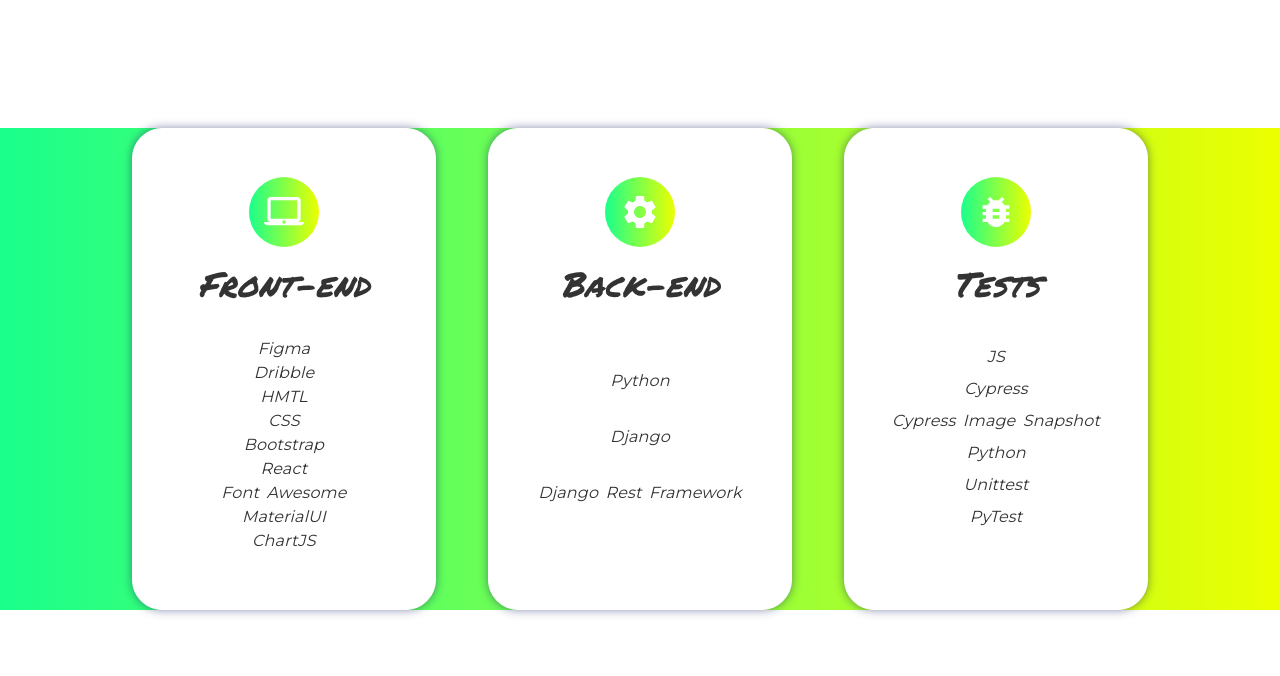
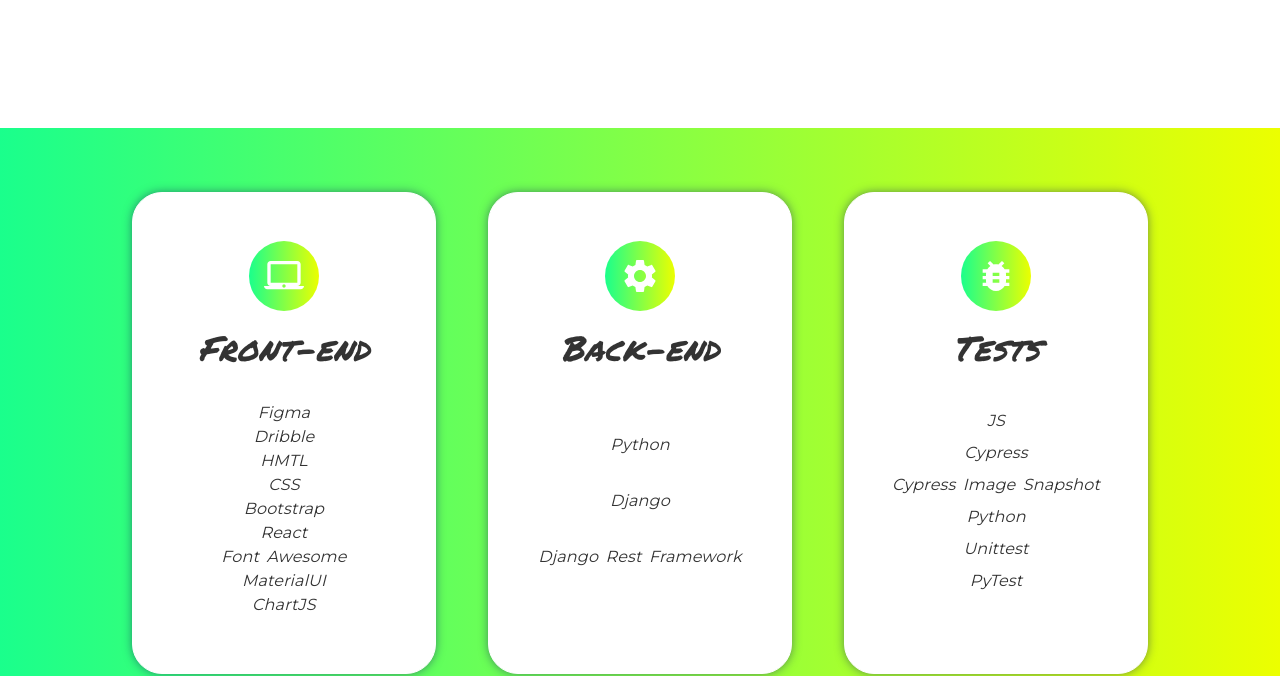
Before and after one commit to manuel12/personal-portfolio-page, a React (Create React App) app in the folder react-portfolio/: page / in a window 1280 px wide. Shown: the part 920-1596 px from the top of the page. Built offline with nearby package versions, Linux system fonts and the light colour scheme.

Commit message:
Replaced hardcoded spacing and color values with constants.

```diff
--- a/react-portfolio/src/components/Skills/styles.css
+++ b/react-portfolio/src/components/Skills/styles.css
@@ -6,7 +6,7 @@
     rgba(236, 255, 0, 1) 100%
   );
   min-height: var(--skills-contact-height);
-  padding: var(--vertical-padding) 0;
+  padding: var(--spacing-lg) 0;
   text-align: center;
 }
 
@@ -16,9 +16,9 @@
 }
 
 .skills-heading {
-  margin-bottom: 50px !important;
+  margin-bottom: var(--spacing-lg) !important;
   font-style: italic;
-  color: white;
+  color: var(--white);
 }
 
 .skill-card-container {
```
